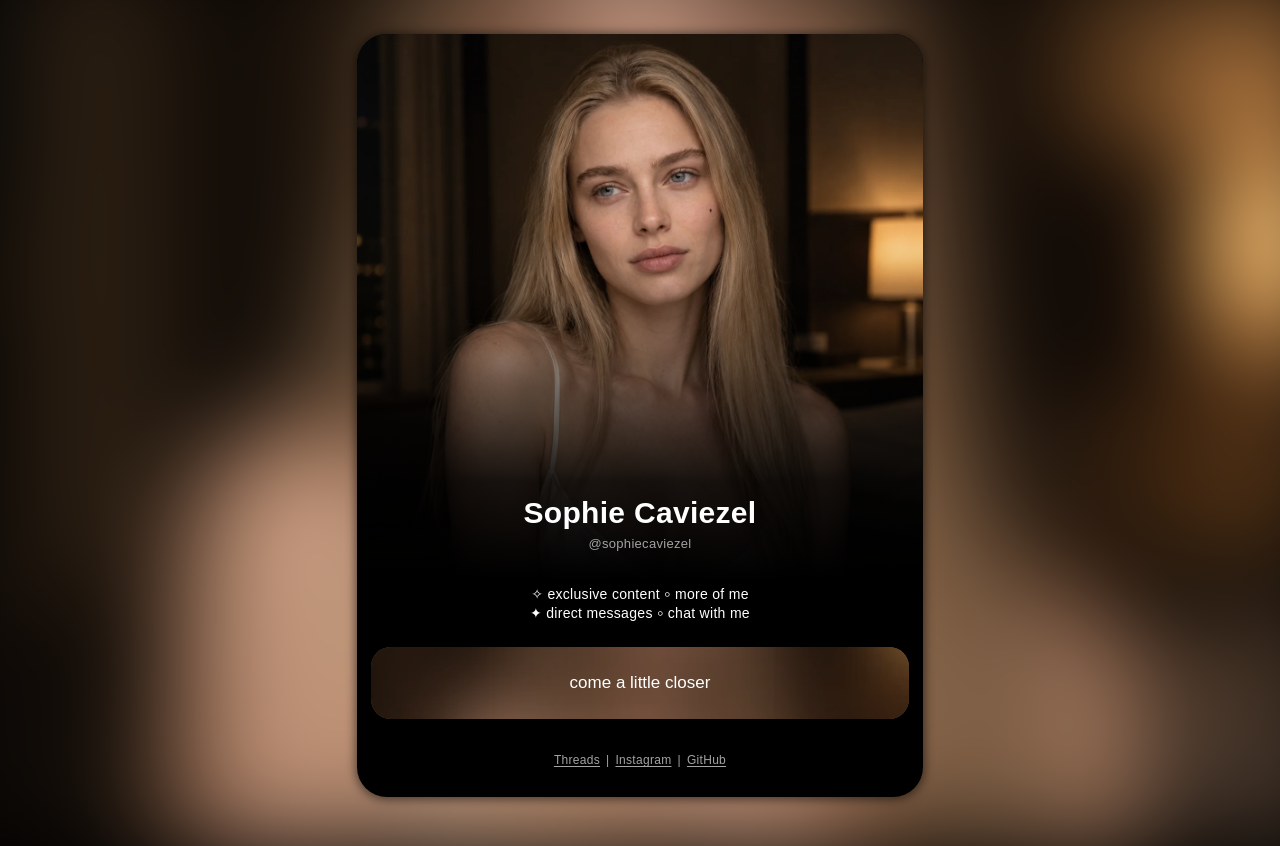
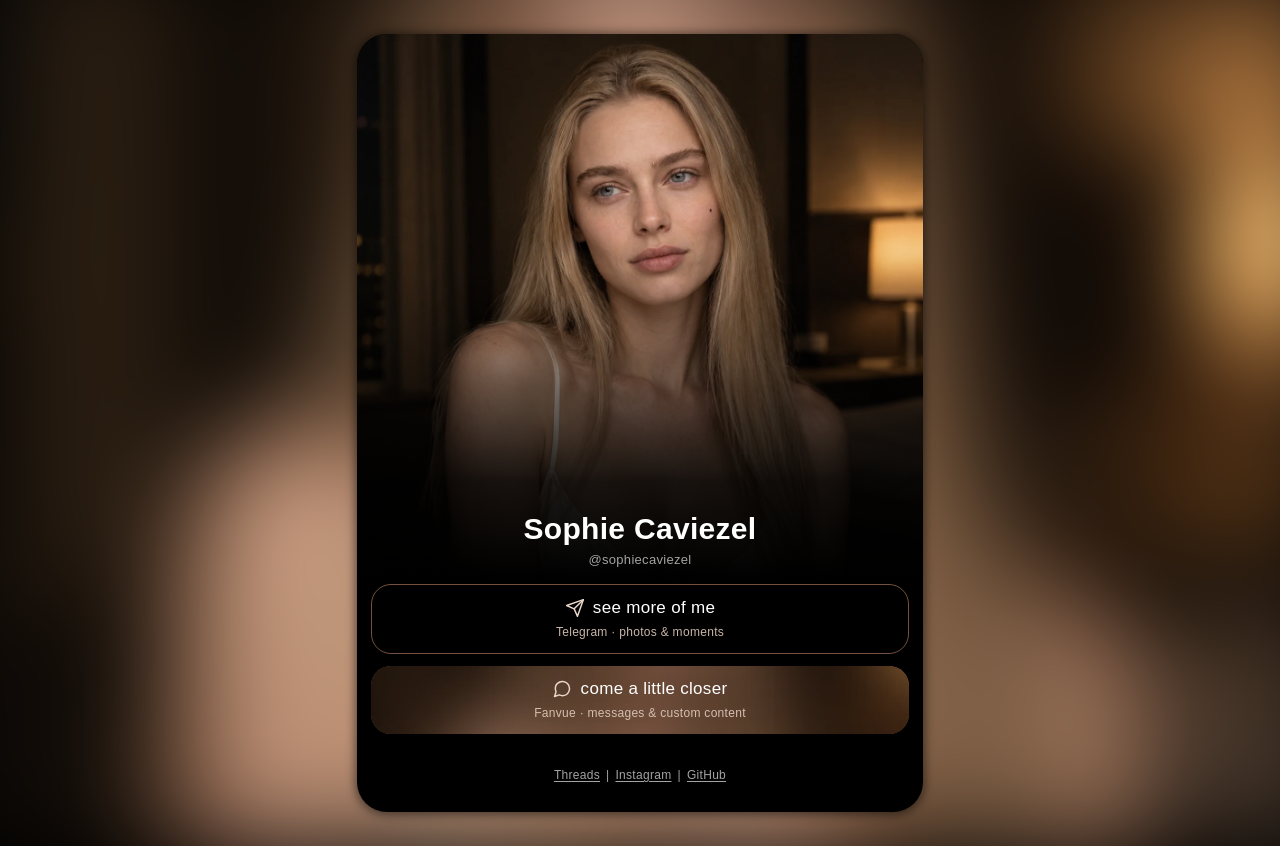
Before and after one commit to sophiecvz/sophiecaviezel, a website built with Vite: page index.html in a window 1280 px wide. Built offline with nearby package versions, Linux system fonts and the light colour scheme.

Commit message:
add Telegram and update profile links

```diff
--- a/index.html
+++ b/index.html
@@ -8,7 +8,6 @@
     <link rel="icon" type="image/png" sizes="32x32" href="/images/favicon-32.png" />
     <link rel="icon" type="image/svg+xml" href="/images/favicon.svg" />
     <link rel="stylesheet" href="/src/style.css" />
-    <script type="module" src="/src/main.js"></script>
   </head>
   <body>
     <main class="profile">
@@ -22,27 +21,35 @@
       </header>
 
       <div class="profile__content">
-        <p class="profile__description">
-          ✧ exclusive content <span class="profile__separator">◦</span> more of me<br />
-          ✦ direct messages <span class="profile__separator">◦</span> chat with me
-        </p>
+        <div class="profile__access">
+          <a class="profile__link profile__link--telegram" href="https://t.me/+TwVGQYl1WiM0ZDBi">
+            <span class="profile__link-heading">
+              <img
+                class="profile__link-icon"
+                src="/images/icon-telegram.svg"
+                alt=""
+                aria-hidden="true"
+              />
+              <span class="profile__link-label">see more of me</span>
+            </span>
+            <span class="profile__link-description">Telegram · photos &amp; moments</span>
+          </a>
 
-        <div class="profile__access">
-          <button
-            class="profile__link"
-            type="button"
-            id="access-trigger"
-            aria-controls="access-warning"
+          <a
+            class="profile__link profile__link--fanvue"
+            href="https://www.fanvue.com/sophiecaviezel"
           >
-            <span class="profile__link-label">come a little closer</span>
-          </button>
-
-          <div class="profile__warning" id="access-warning" hidden>
-            <p>18+ May Contain Sensitive Content</p>
-            <a class="profile__continue" href="https://www.fanvue.com/sophiecaviezel">
-              Continue (18+)
-            </a>
-          </div>
+            <span class="profile__link-heading">
+              <img
+                class="profile__link-icon"
+                src="/images/icon-message.svg"
+                alt=""
+                aria-hidden="true"
+              />
+              <span class="profile__link-label">come a little closer</span>
+            </span>
+            <span class="profile__link-description">Fanvue · messages &amp; custom content</span>
+          </a>
         </div>
       </div>
 
--- a/src/main.js
+++ /dev/null
@@ -1,15 +0,0 @@
-const accessTrigger = document.querySelector('#access-trigger');
-const accessWarning = document.querySelector('#access-warning');
-
-if (accessTrigger && accessWarning) {
-  const continueLink = accessWarning.querySelector('a');
-
-  accessTrigger.addEventListener('click', () => {
-    accessWarning.hidden = false;
-    accessTrigger.hidden = true;
-
-    if (continueLink) {
-      continueLink.focus();
-    }
-  });
-}
--- a/src/style.css
+++ b/src/style.css
@@ -28,18 +28,9 @@ body {
   color: var(--color-text);
 }
 
-button,
-a {
-  -webkit-tap-highlight-color: transparent;
-}
-
-button {
-  font: inherit;
-  cursor: pointer;
-}
-
 a {
   color: inherit;
+  -webkit-tap-highlight-color: transparent;
 }
 
 img {
@@ -96,7 +87,7 @@ img {
 .profile__identity {
   position: absolute;
   right: 0;
-  bottom: 5%;
+  bottom: 2%;
   left: 0;
   z-index: 2;
   padding-inline: 16px;
@@ -118,49 +109,96 @@ img {
   line-height: 1.4;
 }
 
-.profile__description {
-  margin: -3px 0 0;
-  padding: 8px 14px 24px;
-  color: var(--color-text);
-  font-size: 14px;
-  font-weight: 400;
-  line-height: 19px;
-  text-align: center;
-}
-
-.profile__separator {
-  display: inline-block;
-  font-size: 18px;
-  line-height: 0;
-  vertical-align: -1px;
-}
-
 .profile__access {
+  display: flex;
+  flex-direction: column;
+  gap: 12px;
   width: 100%;
-  padding-inline: 14px;
+  padding: 4px 14px 0;
 }
 
 .profile__link {
   position: relative;
   isolation: isolate;
   display: flex;
+  flex-direction: column;
   align-items: center;
   justify-content: center;
+  gap: 5px;
   width: 100%;
-  min-height: 72px;
-  padding: 16px 24px;
+  min-height: 64px;
+  padding: 12px 20px;
   overflow: hidden;
-  border: 0;
   border-radius: 20px;
-  background-color: var(--color-accent);
   color: var(--color-text);
+  text-align: center;
+  text-decoration: none;
+  transition:
+    transform 0.2s ease,
+    border-color 0.2s ease,
+    background-color 0.2s ease;
+}
+
+.profile__link-heading {
+  position: relative;
+  z-index: 2;
+  display: inline-flex;
+  align-items: center;
+  justify-content: center;
+  gap: 8px;
+}
+
+.profile__link-icon {
+  display: block;
+  width: 20px;
+  height: 20px;
+  flex-shrink: 0;
+}
+
+.profile__link--fanvue .profile__link-icon {
+  transform: translateX(-1px);
+}
+
+.profile__link-label,
+.profile__link-description {
+  position: relative;
+  z-index: 2;
+}
+
+.profile__link-label {
   font-size: 17px;
   font-weight: 500;
-  text-align: center;
-  transition: transform 0.2s ease;
+  line-height: 1.3;
 }
 
-.profile__link::before {
+.profile__link-description {
+  color: #c9b5a8;
+  font-size: 12px;
+  font-weight: 400;
+  line-height: 1.4;
+}
+
+/* Telegram */
+
+.profile__link--telegram {
+  border: 1px solid var(--color-accent);
+  background-color: transparent;
+}
+
+.profile__link--telegram:hover {
+  border-color: #a47760;
+  background-color: rgb(118 81 62 / 12%);
+}
+
+/* Fanvue */
+
+.profile__link--fanvue {
+  border: 0;
+  background-color: var(--color-accent);
+  color: #ffffff;
+}
+
+.profile__link--fanvue::before {
   position: absolute;
   inset: -30px;
   z-index: 0;
@@ -171,7 +209,7 @@ img {
   pointer-events: none;
 }
 
-.profile__link::after {
+.profile__link--fanvue::after {
   position: absolute;
   inset: 0;
   z-index: 1;
@@ -180,10 +218,11 @@ img {
   pointer-events: none;
 }
 
-.profile__link-label {
-  position: relative;
-  z-index: 2;
+.profile__link--fanvue .profile__link-description {
+  color: #d6bfb1;
 }
+
+/* Button interactions */
 
 .profile__link:hover {
   transform: translateY(-1px);
@@ -193,50 +232,7 @@ img {
   transform: scale(0.99);
 }
 
-.profile__link[hidden],
-.profile__warning[hidden] {
-  display: none;
-}
-
-.profile__warning {
-  display: flex;
-  align-items: center;
-  justify-content: space-between;
-  gap: 16px;
-  width: 100%;
-  min-height: 76px;
-  padding: 12px 16px;
-}
-
-.profile__warning p {
-  margin: 0;
-  color: var(--color-text);
-  font-size: 12px;
-  font-weight: 400;
-  line-height: 1.4;
-}
-
-.profile__continue {
-  display: inline-flex;
-  align-items: center;
-  justify-content: center;
-  flex-shrink: 0;
-  min-height: 40px;
-  padding: 8px 24px;
-  border-radius: 999px;
-  background-color: #ffffff;
-  color: #000000;
-  font-size: 14px;
-  font-weight: 600;
-  line-height: 1;
-  text-align: center;
-  text-decoration: none;
-  transition: background-color 0.2s ease;
-}
-
-.profile__continue:hover {
-  background-color: #e5e5e5;
-}
+/* Footer */
 
 .profile__footer {
   padding: 32px 14px 28px;
@@ -291,10 +287,6 @@ img {
   .profile__footer {
     margin-top: auto;
   }
-
-  .profile__warning p {
-    font-size: 10px;
-  }
 }
 
 @media (min-width: 768px) {
```
Also changed, not shown: README.md, public/images/icon-message.svg (added), public/images/icon-telegram.svg (added).
